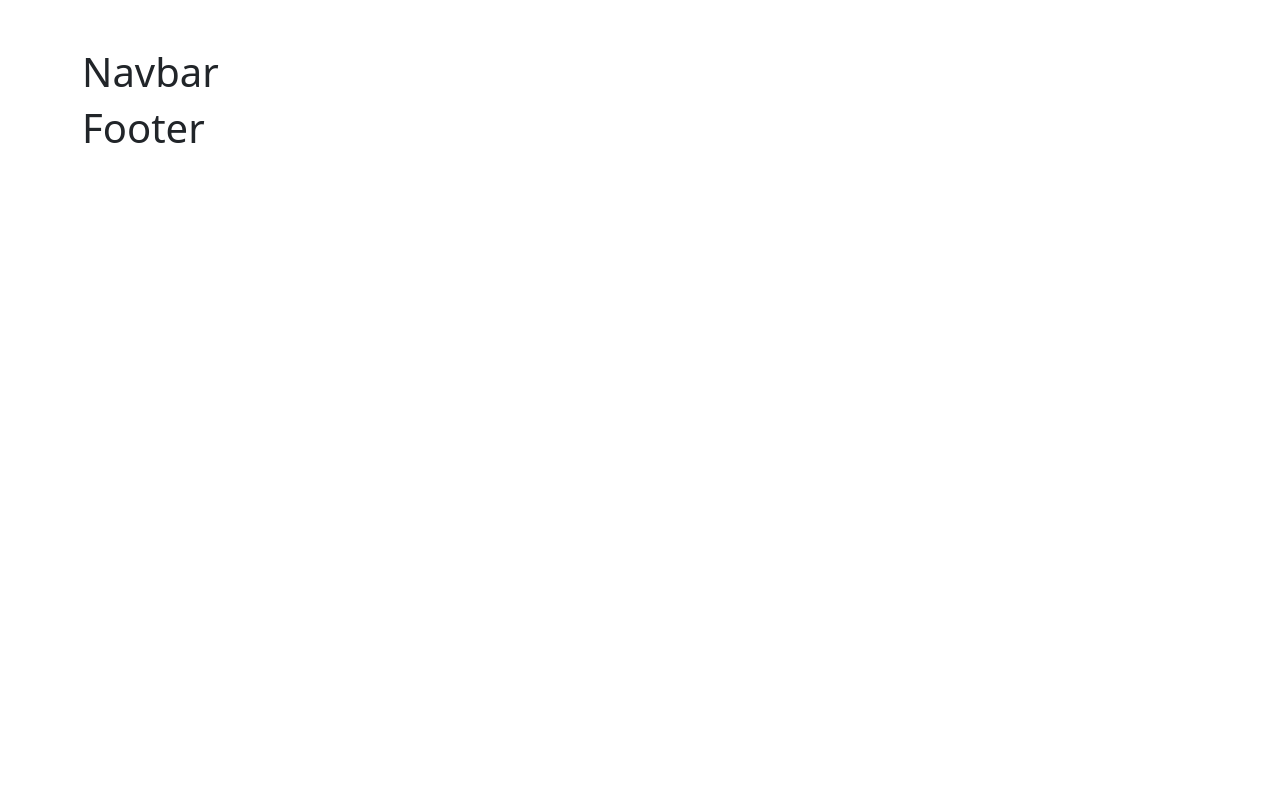
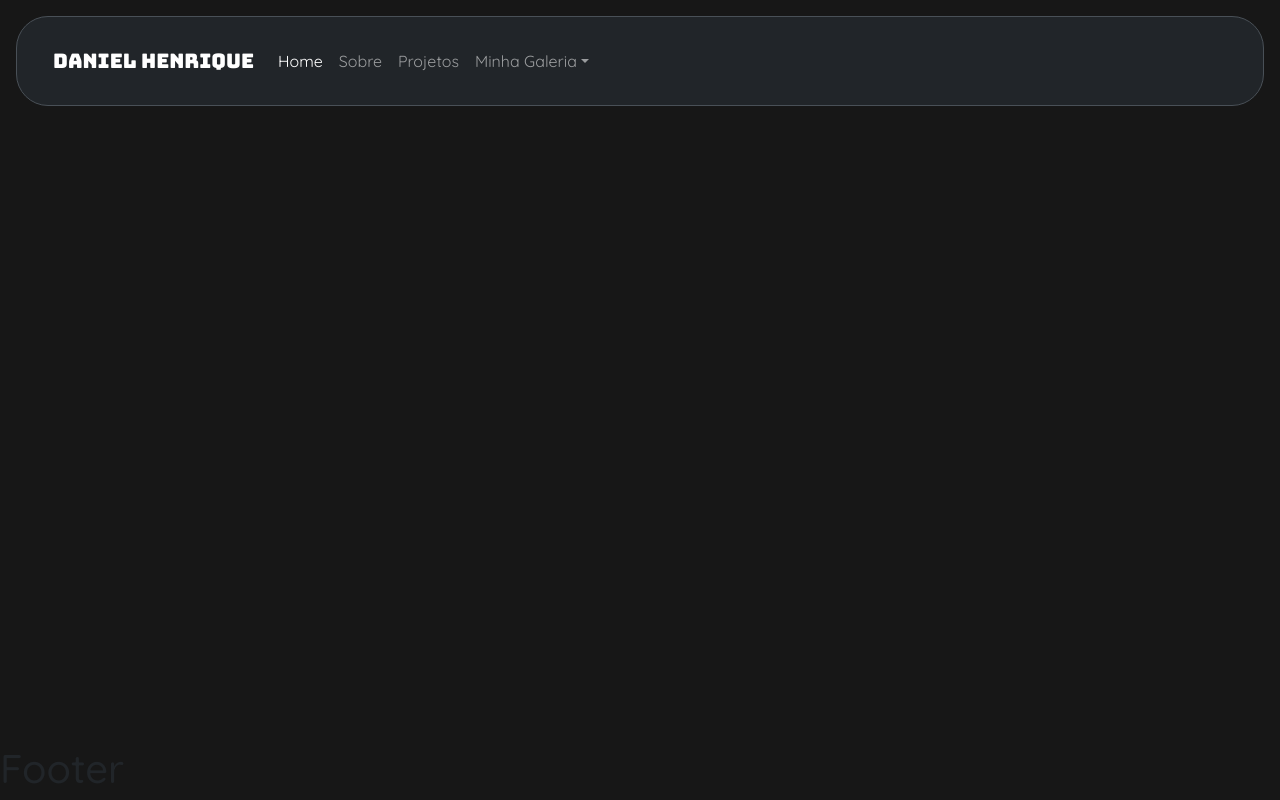
Before and after one commit to DanielLeaoOliveira/About-me-React, a React (Vite) app: page / in a window 1280 px wide. Before the commit this address had no page. Built offline with nearby package versions, Linux system fonts and the light colour scheme.

Commit message:
Rotas Estabelecidas

```diff
--- a/src/App.jsx
+++ b/src/App.jsx
@@ -1,10 +1,12 @@
 import 'bootstrap/dist/css/bootstrap.min.css';
 import 'bootstrap/dist/js/bootstrap.bundle.min.js';
+import './assets/css/index.css';
 
 import { useState } from 'react'
 import { Rotas } from './rotas/Rotas'
 import { Footer } from './components/Footer'
 import { BrowserRouter, Routes, Route } from 'react-router-dom'
+import { Navbar } from './components/Navbar';
 
 
 function App() {
@@ -12,11 +14,9 @@ function App() {
 
   return (
     <>
-      <div className='container mt-5'>
         <BrowserRouter>
           <Rotas />
         </BrowserRouter>
-      </div>
     </>
   )
 }
--- a/src/components/Footer.tsx
+++ b/src/components/Footer.tsx
@@ -1,7 +1,7 @@
 export function Footer() {
     return(
     <>
-        <footer>
+        <footer className="fixed-bottom">
             <h1>Footer</h1>
         </footer>
     </>
--- a/src/components/Navbar.tsx
+++ b/src/components/Navbar.tsx
@@ -1,9 +1,49 @@
 export function Navbar() {
-    return(
-    <>
-        <nav>
-            <h1>Navbar</h1>
+    return (
+        <nav className="navbar navbar-expand-lg bg-dark p-4 m-3 border rounded-5" data-bs-theme="dark">
+            <div className="container-fluid">
+                <a className="navbar-brand" href="/">Daniel Henrique</a>
+                <button
+                    className="navbar-toggler"
+                    type="button"
+                    data-bs-toggle="collapse"
+                    data-bs-target="#navbarSupportedContent"
+                    aria-controls="navbarSupportedContent"
+                    aria-expanded="false"
+                    aria-label="Toggle navigation"
+                >
+                    <span className="navbar-toggler-icon"></span>
+                </button>
+                <div className="collapse navbar-collapse" id="navbarSupportedContent">
+                    <ul className="navbar-nav me-auto mb-2 mb-lg-0">
+                        <li className="nav-item">
+                            <a className="nav-link active" aria-current="page" href="/">Home</a>
+                        </li>
+                        <li className="nav-item">
+                            <a className="nav-link" href="/Sobre">Sobre</a>
+                        </li>
+                        <li className="nav-item">
+                            <a className="nav-link" href="/Projetos">Projetos</a>
+                        </li>
+                        <li className="nav-item dropdown">
+                            <a
+                                className="nav-link dropdown-toggle"
+                                href="#"
+                                role="button"
+                                data-bs-toggle="dropdown"
+                                aria-expanded="false"
+                            >
+                                Minha Galeria
+                            </a>
+                            <ul className="dropdown-menu">
+                                <li><a className="dropdown-item" href="#">Action</a></li>
+                                <li><a className="dropdown-item" href="#">Another action</a></li>
+                                <li><a className="dropdown-item" href="#">Something else here</a></li>
+                            </ul>
+                        </li>
+                    </ul>
+                </div>
+            </div>
         </nav>
-    </>
     )
 }
--- a/src/pages/Login.tsx
+++ b/src/pages/Projetos.tsx
@@ -1,4 +1,4 @@
-export function Login(){
+export function Projetos(){
     return(
         <>
             <h1>Formulário - Entrar</h1>
--- a/src/pages/Lista.tsx
+++ b/src/pages/Sobre.tsx
@@ -1,6 +1,6 @@
 import { Section } from "../components/Section";
 
-export function Lista(){
+export function Sobre(){
     return (
         <Section />
     )
--- a/src/rotas/Rotas.tsx
+++ b/src/rotas/Rotas.tsx
@@ -1,7 +1,7 @@
 import { Routes, Route } from "react-router-dom";
 import { Home } from "../pages/Home";
-import { Login } from "../pages/Login";
-import { Lista } from "../pages/Lista";
+import { Projetos } from "../pages/Projetos";
+import { Sobre } from "../pages/Sobre";
 
 export function Rotas() {
     return (
@@ -10,10 +10,10 @@ export function Rotas() {
                 <Route path='/' element={<Home />} />
             </Routes>
             <Routes>
-                <Route path='/login' element={<Login />} />
+                <Route path='/Sobre' element={<Sobre />} />
             </Routes>
             <Routes>
-                <Route path='/lista' element={<Lista />} />
+                <Route path='/Projetos' element={<Projetos />} />
             </Routes>
         </>
     )
```
